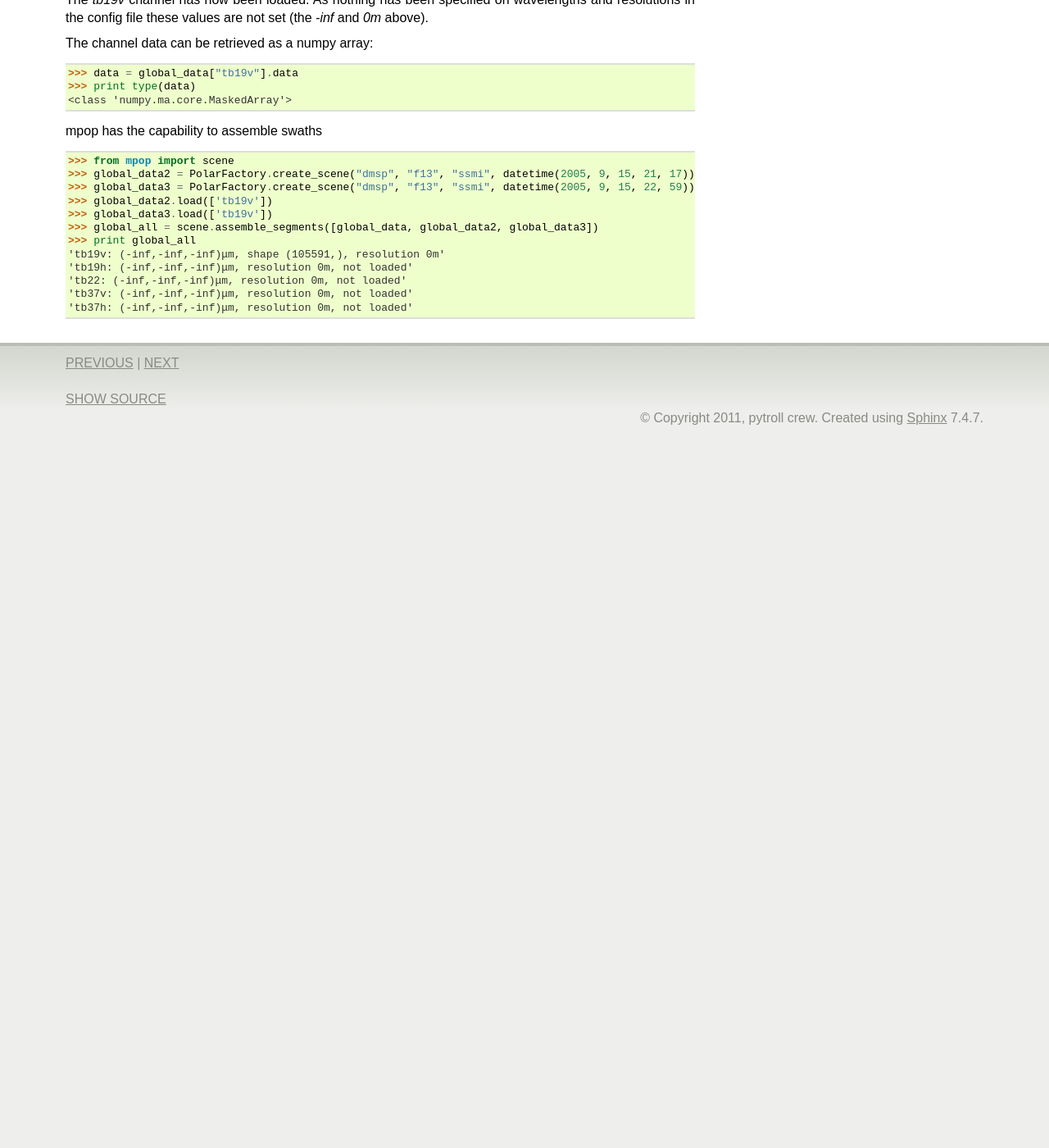
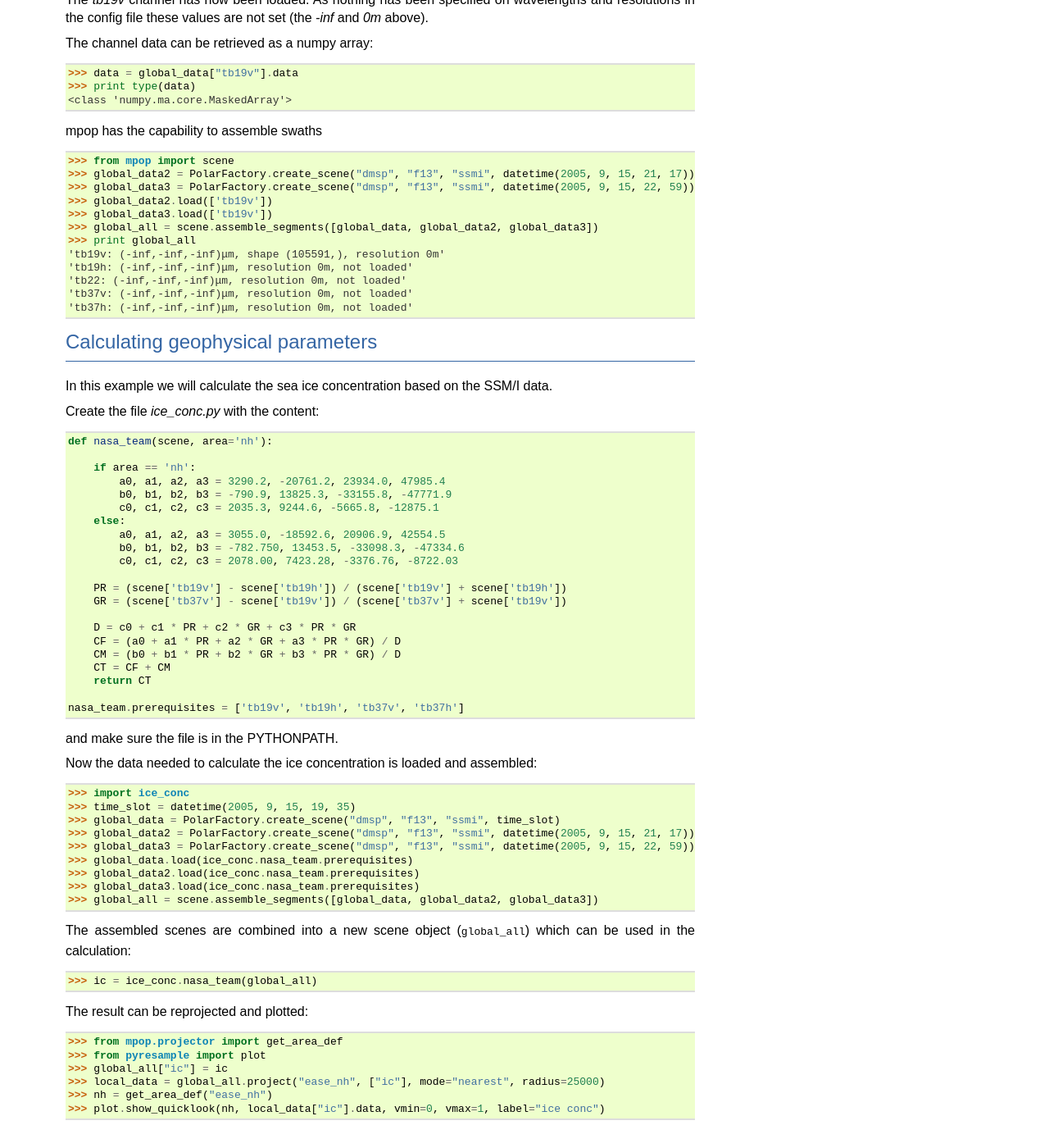
Before and after one commit to pytroll/pytroll, a Sphinx documentation site: the page built from web/source/quickstart_custom.rst, in a window 1280 px wide and 1400 px high, scrolled down 2520 px. Shown: the whole window at 82% size. Built offline with Sphinx 7.4.7, drawn with Linux system fonts in a browser that asks for light colours; formulas are drawn with MathJax 3; before the commit the page ends 3051 px from its top, so only the background shows below that; some of the changed text lies outside the part shown.

Commit message:
completed custom data example

```diff
--- a/web/source/quickstart_custom.rst
+++ b/web/source/quickstart_custom.rst
@@ -147,5 +147,63 @@ mpop has the capability to assemble swaths
     'tb37v: (-inf,-inf,-inf)μm, resolution 0m, not loaded'
     'tb37h: (-inf,-inf,-inf)μm, resolution 0m, not loaded'
 
+Calculating geophysical parameters
+==================================
+In this example we will calculate the sea ice concentration based on the SSM/I data.
+
+Create the file *ice_conc.py* with the content::
+
+    def nasa_team(scene, area='nh'):
+
+        if area == 'nh':
+            a0, a1, a2, a3 = 3290.2, -20761.2, 23934.0, 47985.4
+            b0, b1, b2, b3 = -790.9, 13825.3, -33155.8, -47771.9
+            c0, c1, c2, c3 = 2035.3, 9244.6, -5665.8, -12875.1
+        else:
+            a0, a1, a2, a3 = 3055.0, -18592.6, 20906.9, 42554.5
+            b0, b1, b2, b3 = -782.750, 13453.5, -33098.3, -47334.6
+            c0, c1, c2, c3 = 2078.00, 7423.28, -3376.76, -8722.03
+
+        PR = (scene['tb19v'] - scene['tb19h']) / (scene['tb19v'] + scene['tb19h'])
+        GR = (scene['tb37v'] - scene['tb19v']) / (scene['tb37v'] + scene['tb19v'])
+
+        D = c0 + c1 * PR + c2 * GR + c3 * PR * GR
+        CF = (a0 + a1 * PR + a2 * GR + a3 * PR * GR) / D
+        CM = (b0 + b1 * PR + b2 * GR + b3 * PR * GR) / D
+        CT = CF + CM
+        return CT
+
+    nasa_team.prerequisites = ['tb19v', 'tb19h', 'tb37v', 'tb37h']
+
+and make sure the file is in the PYTHONPATH.
+
+Now the data needed to calculate the ice concentration is loaded and assembled:
+
+    >>> import ice_conc
+    >>> time_slot = datetime(2005, 9, 15, 19, 35)
+    >>> global_data = PolarFactory.create_scene("dmsp", "f13", "ssmi", time_slot)
+    >>> global_data2 = PolarFactory.create_scene("dmsp", "f13", "ssmi", datetime(2005, 9, 15, 21, 17))
+    >>> global_data3 = PolarFactory.create_scene("dmsp", "f13", "ssmi", datetime(2005, 9, 15, 22, 59))
+    >>> global_data.load(ice_conc.nasa_team.prerequisites)
+    >>> global_data2.load(ice_conc.nasa_team.prerequisites)
+    >>> global_data3.load(ice_conc.nasa_team.prerequisites)
+    >>> global_all = scene.assemble_segments([global_data, global_data2, global_data3])
+
+The assembled scenes are combined into a new scene object (:attr:`global_all`) which can be used in the calculation:
+
+    >>> ic = ice_conc.nasa_team(global_all)
+
+The result can be reprojected and plotted:
+
+    >>> from mpop.projector import get_area_def
+    >>> from pyresample import plot
+    >>> global_all["ic"] = ic
+    >>> local_data = global_all.project("ease_nh", ["ic"], mode="nearest", radius=25000)
+    >>> nh = get_area_def("ease_nh")
+    >>> plot.show_quicklook(nh, local_data["ic"].data, vmin=0, vmax=1, label="ice conc")
+
+.. image:: images/ssmi_ice_conc.png
+
 .. _mpop: http://www.github.com/mraspaud/mpop
 .. _pyresample: http://pyresample.googlecode.com
+.. _netCDF4: http://code.google.com/p/netcdf4-python/
```
Also changed, not shown: web/source/images/ssmi_ice_conc.png (added).
